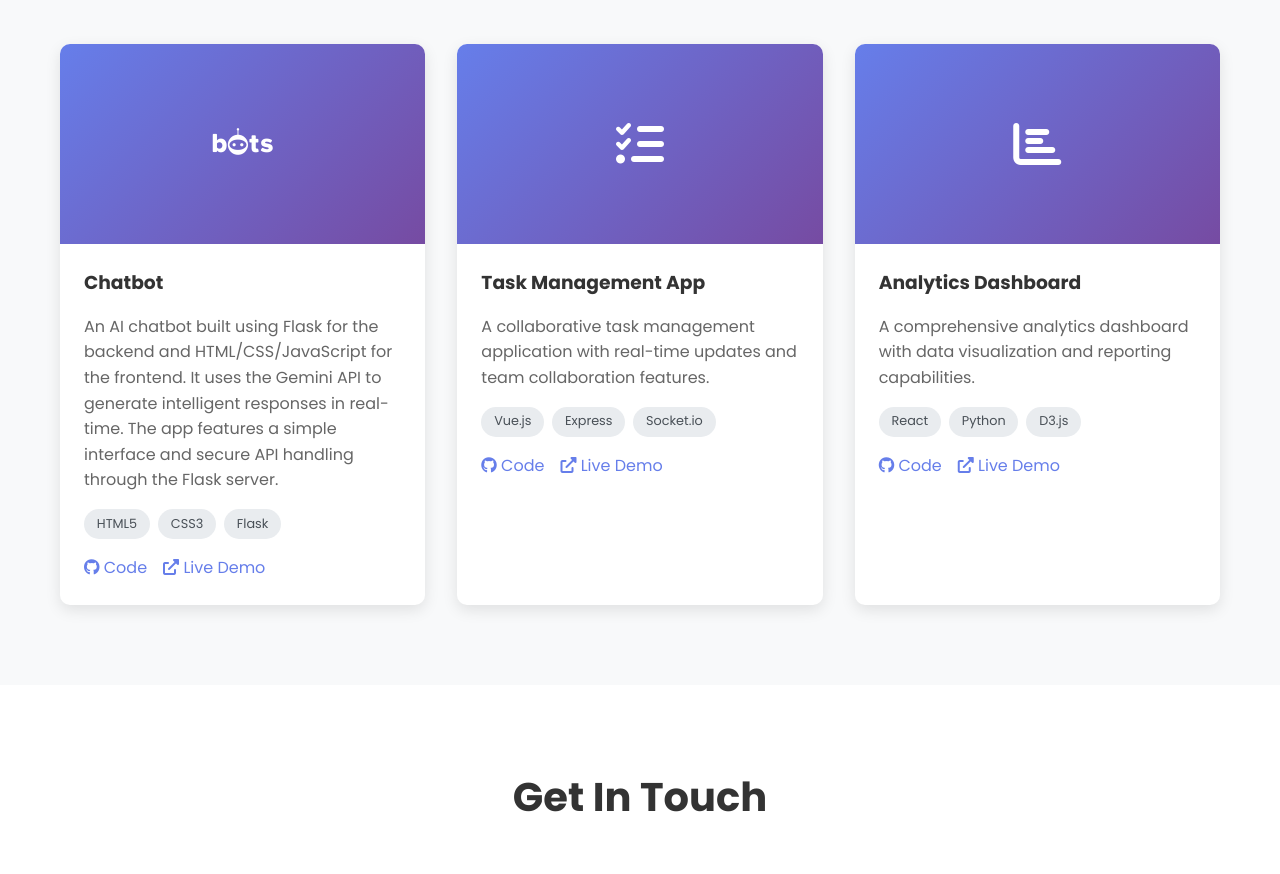
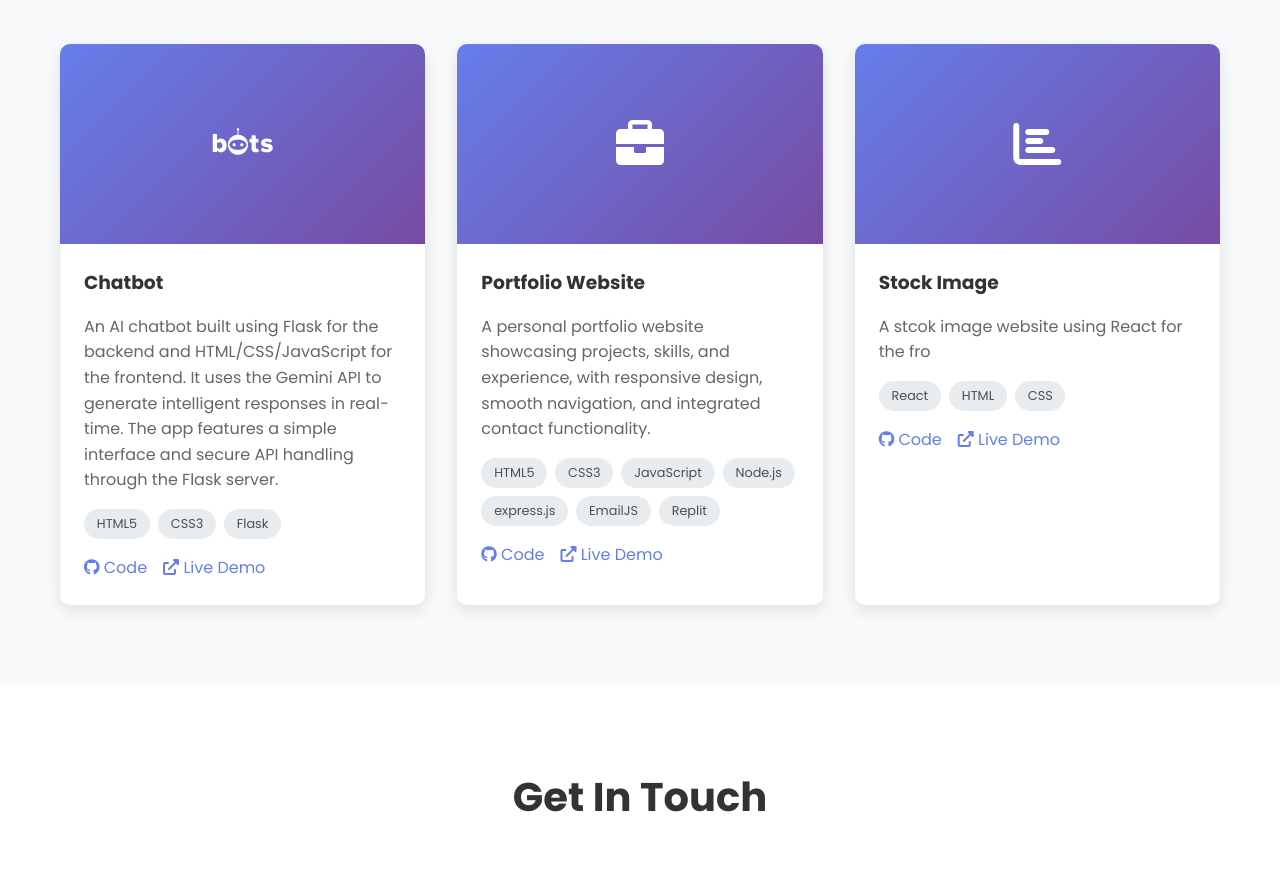
Before and after one commit to Niteshsharma9889/portfolio, a website: page public/index.html in a window 1280 px wide. Shown: the part 1860-2734 px from the top of the page. Drawn offline with nearby package versions, Linux system fonts and the light colour scheme.

Commit message:
Updated portfolio: fixed layout and content

```diff
--- a/public/index.html
+++ b/public/index.html
@@ -183,25 +183,27 @@
 
                     <div class="project-card">
                         <div class="project-image">
-                            <i class="fas fa-tasks"></i>
+                            <i class="fa-solid fa-briefcase"></i>
                         </div>
                         <div class="project-content">
-                            <h3>Task Management App</h3>
+                            <h3>Portfolio Website</h3>
                             <p>
-                                A collaborative task management application with
-                                real-time updates and team collaboration
-                                features.
+                                A personal portfolio website showcasing projects, skills, and experience, with responsive design, smooth navigation, and integrated contact functionality.
                             </p>
                             <div class="project-tech">
-                                <span>Vue.js</span>
-                                <span>Express</span>
-                                <span>Socket.io</span>
+                                <span>HTML5</span>
+                                <span>CSS3</span>
+                                <span>JavaScript</span>
+                                <span>Node.js</span>
+                                <span>express.js</span>
+                                <span>EmailJS</span>
+                                <span>Replit</span>
                             </div>
                             <div class="project-links">
-                                <a href="#" class="project-link">
+                                <a href="https://github.com/Niteshsharma9889/portfolio" class="project-link">
                                     <i class="fab fa-github"></i> Code
                                 </a>
-                                <a href="#" class="project-link">
+                                <a href="https://portfolio-d6s2.onrender.com/" class="project-link">
                                     <i class="fas fa-external-link-alt"></i>
                                     Live Demo
                                 </a>
@@ -214,15 +216,14 @@
                             <i class="fas fa-chart-bar"></i>
                         </div>
                         <div class="project-content">
-                            <h3>Analytics Dashboard</h3>
+                            <h3>Stock Image </h3>
                             <p>
-                                A comprehensive analytics dashboard with data
-                                visualization and reporting capabilities.
+                                 A stcok image website using React for the fro
                             </p>
                             <div class="project-tech">
                                 <span>React</span>
-                                <span>Python</span>
-                                <span>D3.js</span>
+                                <span>HTML</span>
+                                <span>CSS</span>
                             </div>
                             <div class="project-links">
                                 <a href="#" class="project-link">
@@ -257,7 +258,7 @@
                             </div>
                             <!-- <div class="contact-item">
                                 <i class="fas fa-phone"></i>
-                                <span>+91 98765 43210</span>
+                                <span>+91 9670* *****</span>
                             </div> -->
                             <div class="contact-item">
                                 <i class="fas fa-map-marker-alt"></i>
```
Also changed, not shown: public/README.md (deleted).
